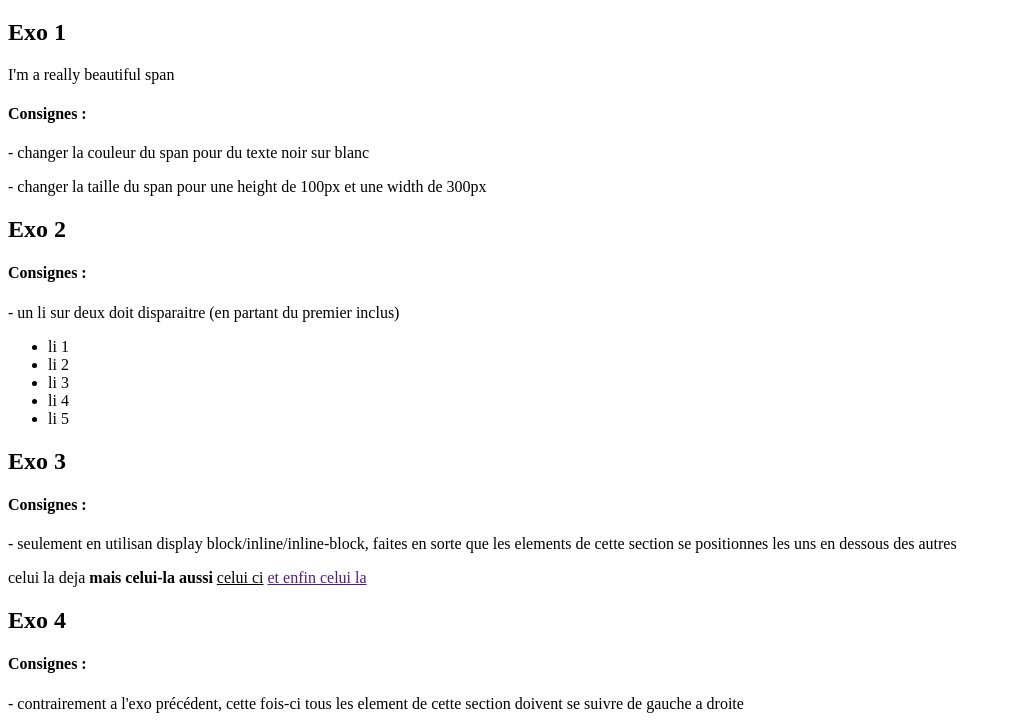
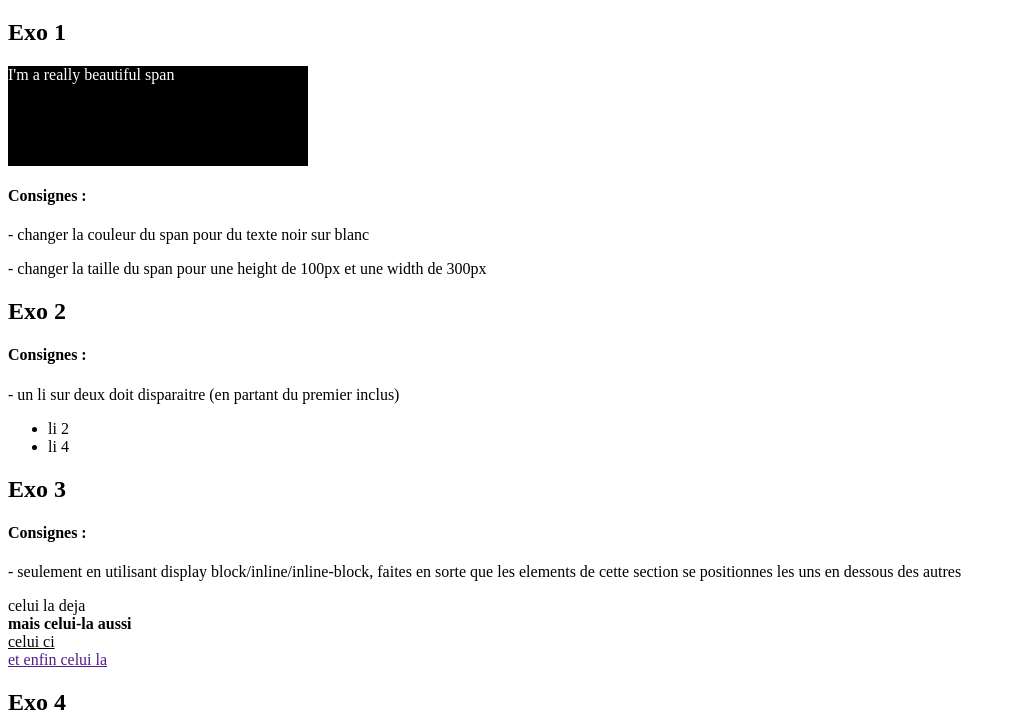
Before and after one commit to LeCheshire/Exo14, a plain HTML site: page index.html in a window 1280 px wide. Shown: the part 61-787 px from the top of the page, without its empty margins (0-1016 px from the left). Drawn offline with Linux system fonts and the light colour scheme.

Commit message:
fin exo1 a 4

```diff
--- a/index.html
+++ b/index.html
@@ -4,6 +4,7 @@
     <meta charset="UTF-8">
     <meta http-equiv="X-UA-Compatible" content="IE=edge">
     <meta name="viewport" content="width=device-width, initial-scale=1.0">
+    <link rel="stylesheet" href="./public/css/style.css">
     <title>Exo14</title>
 </head>
 <body>
@@ -34,7 +35,7 @@
     <section>
         <h2>Exo 3</h2>
         <h4>Consignes :</h4>
-        <p>- seulement en utilisan display block/inline/inline-block, faites en sorte que les elements de cette section se positionnes les uns en dessous des autres</p>
+        <p>- seulement en utilisant display block/inline/inline-block, faites en sorte que les elements de cette section se positionnes les uns en dessous des autres</p>
         <span>celui la deja</span>
         <strong>mais celui-la aussi</strong>
         <u>celui ci</u>
--- a/public/css/style.css
+++ b/public/css/style.css
@@ -0,0 +1,16 @@
+section:nth-child(2) span{
+    display: block;
+    color:white;
+    background-color: black;
+    height: 100px;
+    width: 300px;
+}
+section:nth-child(3) ul li:nth-child(2n + 1){
+    display:none;
+}
+section:nth-child(4) span ,section:nth-child(4) strong,section:nth-child(4) u{
+    display:block;
+}
+section:nth-child(5) div ,section:nth-child(5) h5,section:nth-child(5) p{
+    display: inline-block;
+}
```
